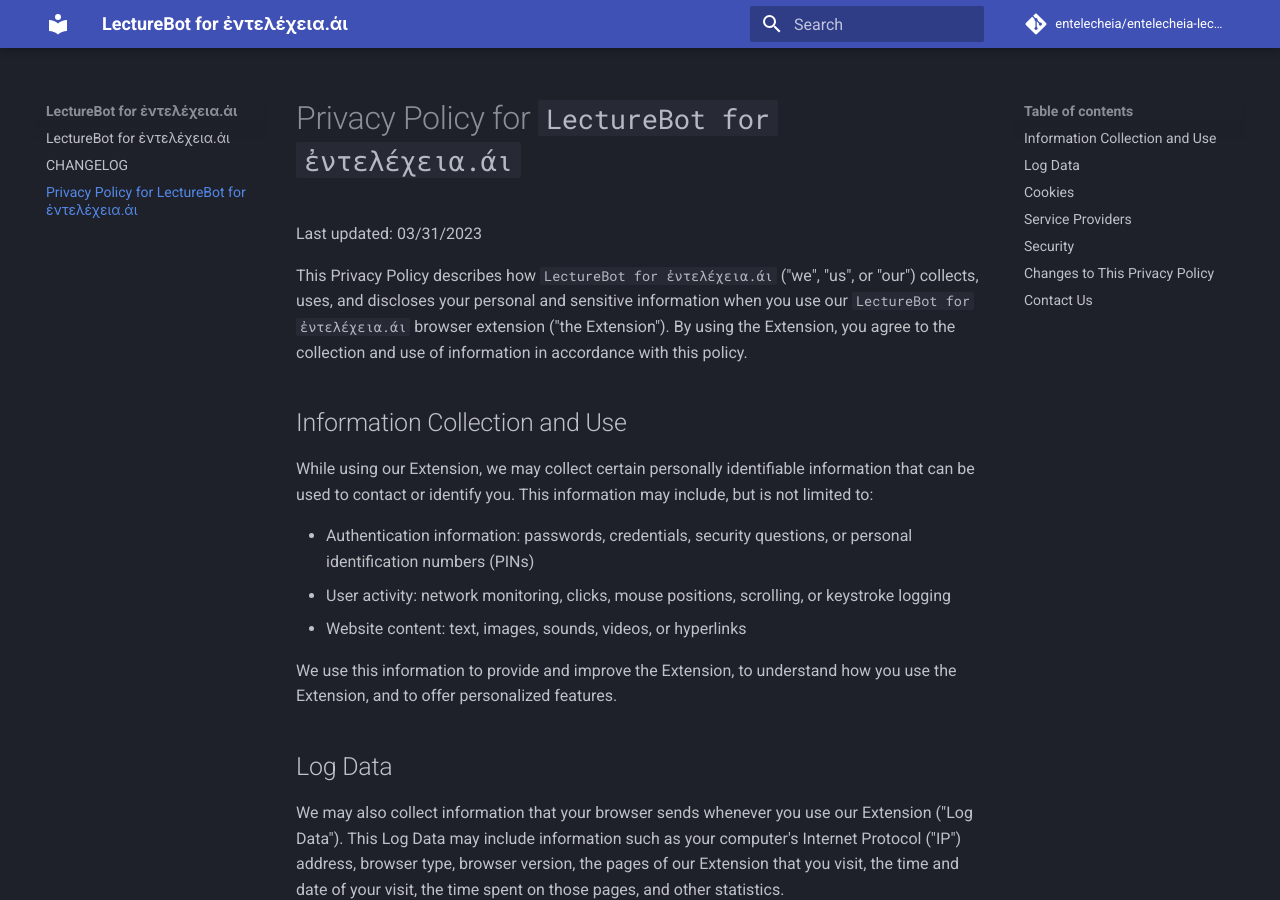
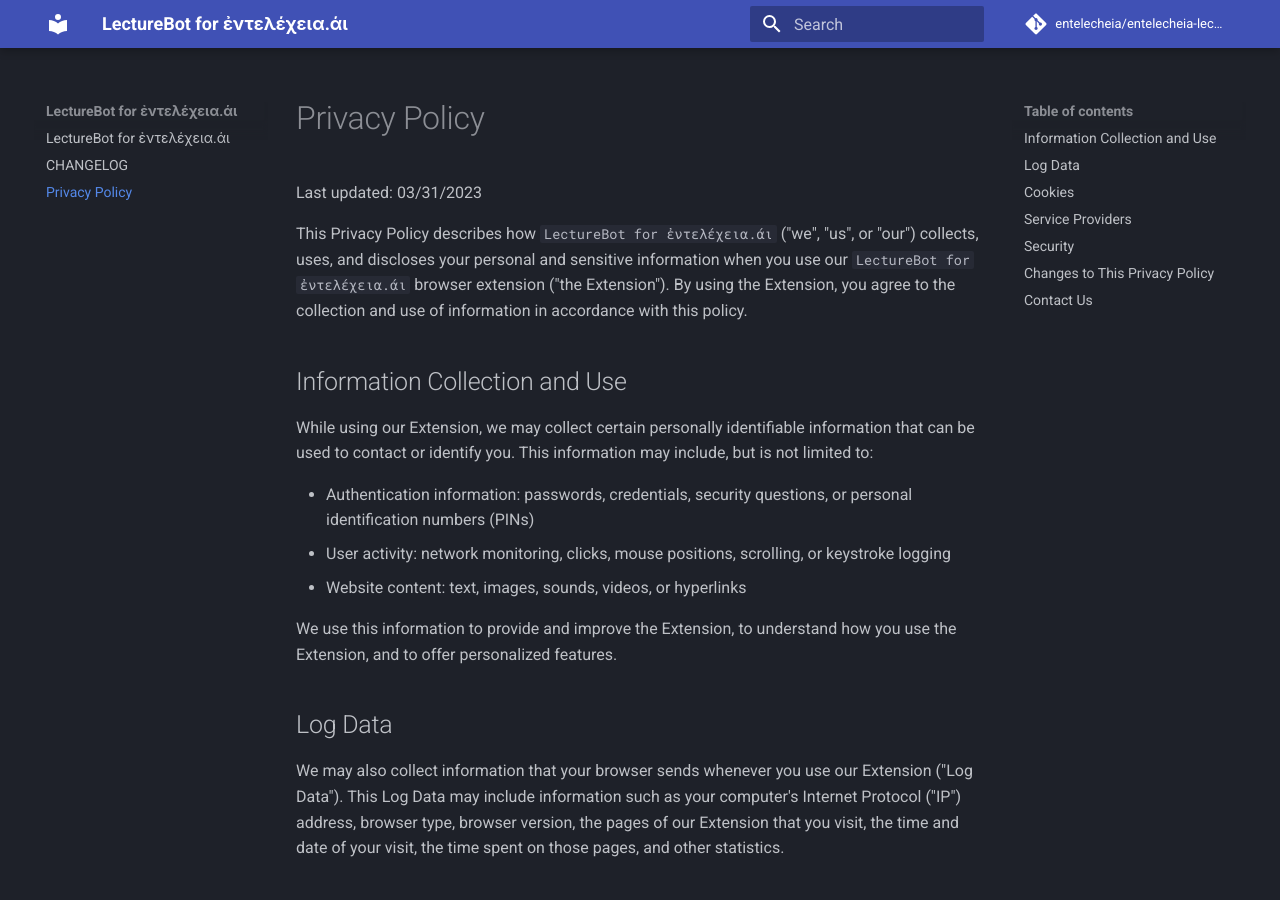
Before and after one commit to entelecheia/entelecheia-lecture-bot, an MkDocs documentation site: the page built from docs/PRIVACY_POLICY.md, in a window 1280 px wide and 900 px high. Built offline with MkDocs 1.6.1 and Material for MkDocs 9.7.7, drawn with Linux system fonts in a browser that asks for light colours; comment, search, counter and statistics services are not loaded.

Commit message:
chore(docs): udpate privacy policy

```diff
--- a/docs/PRIVACY_POLICY.md
+++ b/docs/PRIVACY_POLICY.md
@@ -1,4 +1,4 @@
-# Privacy Policy for `LectureBot for ἐντελέχεια.άι`
+# Privacy Policy
 
 Last updated: 03/31/2023
 
```
